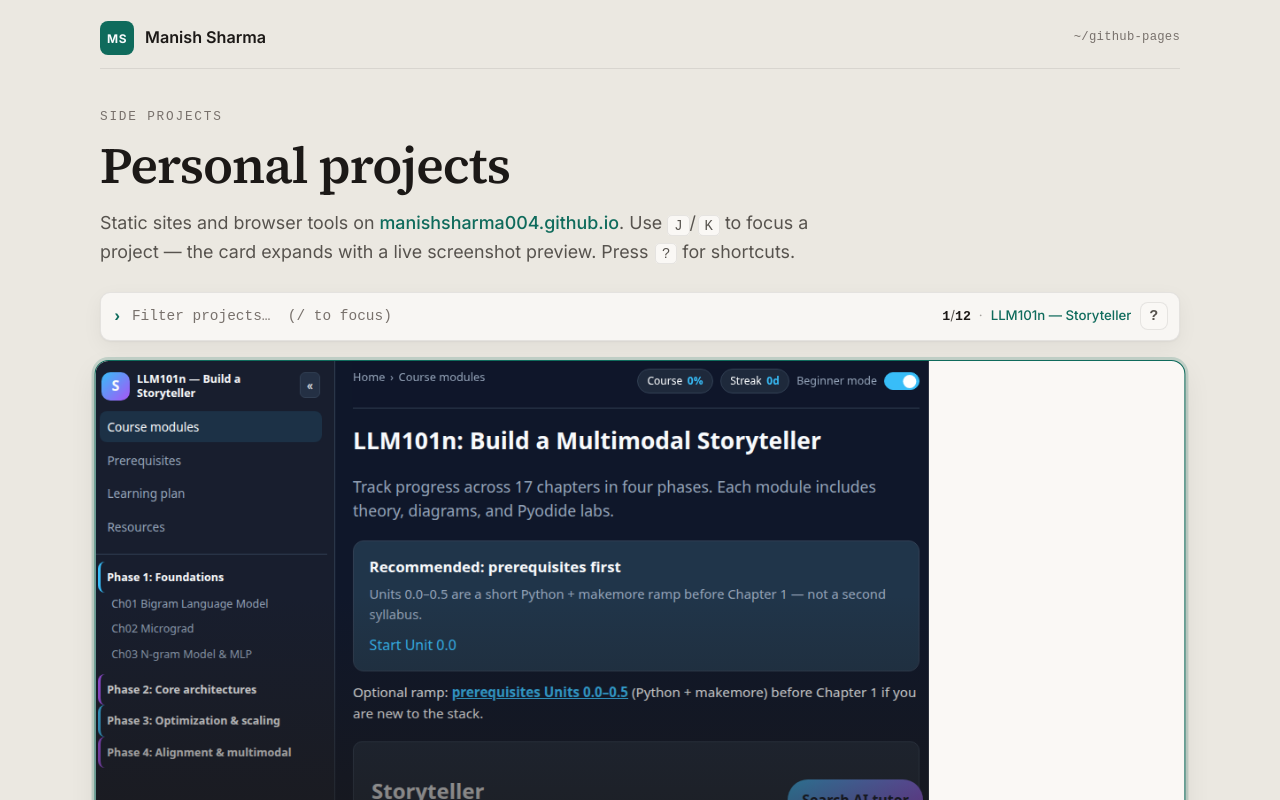
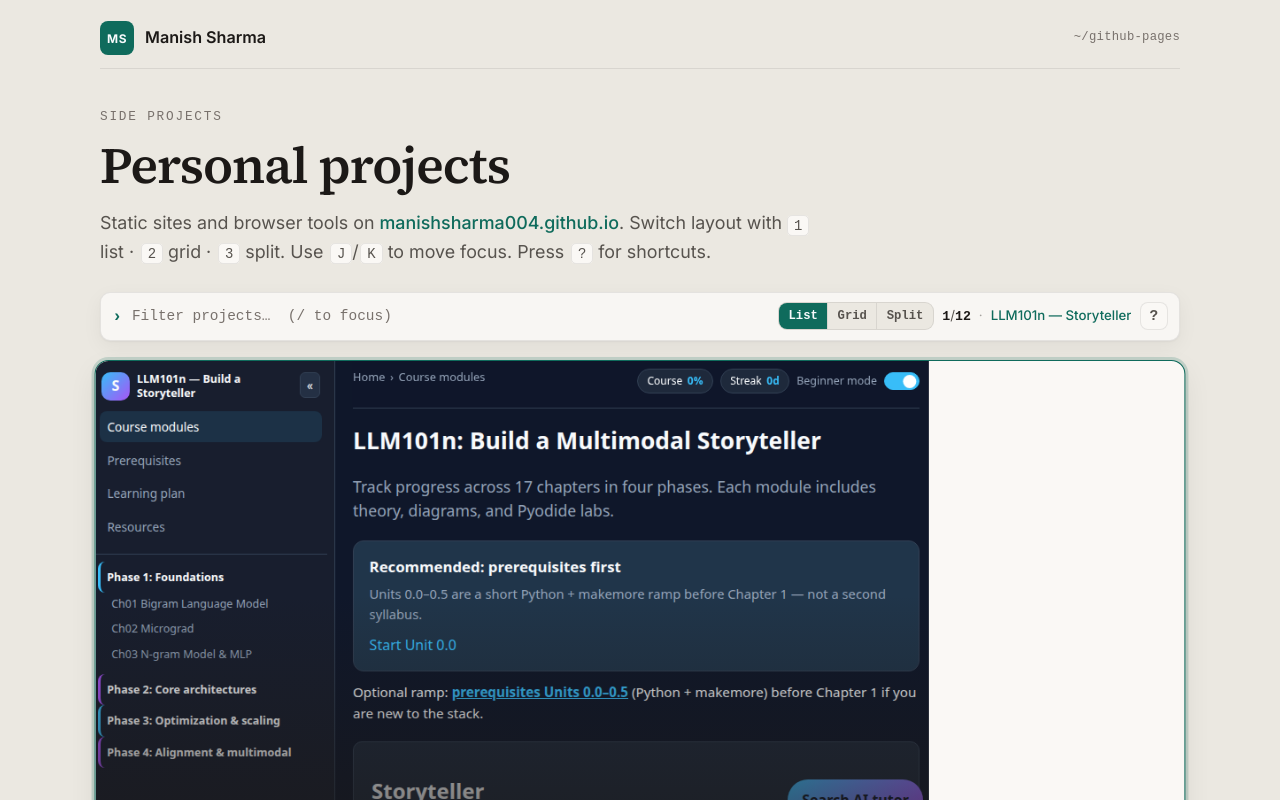
Before and after one commit to manishsharma004/personal-projects, a SvelteKit app: page / in a window 1280 px wide. Shown: the top 800 px of the page. Built offline with nearby package versions, Linux system fonts and the light colour scheme.

Commit message:
Add list, grid, and split layout views for projects
Persist view mode in localStorage with keyboard shortcuts 1/2/3 and [/]; split view uses a sidebar plus preview stage.

```diff
--- a/src/lib/components/ProjectCard.svelte
+++ b/src/lib/components/ProjectCard.svelte
@@ -5,15 +5,18 @@
 	let {
 		project,
 		focused = false,
-		expanded = false
+		expanded = false,
+		variant = 'list'
 	}: {
 		project: PersonalProject;
 		focused?: boolean;
 		expanded?: boolean;
+		variant?: 'list' | 'grid' | 'compact';
 	} = $props();
 
 	const previewSrc = $derived(`${base}/previews/${project.id}.png`);
-	const showPreview = $derived(expanded || focused);
+	const showPreview = $derived(variant === 'grid' || (variant === 'list' && expanded));
+	const showFullBody = $derived(variant === 'grid' || expanded);
 </script>
 
 <!-- svelte-ignore a11y_no_noninteractive_tabindex -->
@@ -21,6 +24,8 @@
 	class="card"
 	class:focused
 	class:expanded
+	class:variant-grid={variant === 'grid'}
+	class:variant-compact={variant === 'compact'}
 	tabindex={focused ? 0 : -1}
 	data-project-id={project.id}
 	aria-label={project.title}
@@ -54,7 +59,7 @@
 			</ul>
 		</header>
 
-		{#if expanded}
+		{#if showFullBody}
 			<p class="desc">{project.description}</p>
 			<div class="actions">
 				<a class="btn primary" href={project.liveUrl} target="_blank" rel="noopener noreferrer">
@@ -74,7 +79,7 @@
 					Source
 				</a>
 			</div>
-		{:else}
+		{:else if variant !== 'compact'}
 			<p class="desc compact">{project.description}</p>
 		{/if}
 	</div>
@@ -104,10 +109,26 @@
 			var(--shadow-card-hover);
 	}
 
-	.card.expanded {
+	.card.expanded:not(.variant-grid) {
 		border-color: var(--accent);
 		transform: scale(1.01);
 		z-index: 1;
+	}
+
+	.card.variant-grid .preview {
+		max-height: 200px;
+	}
+
+	.card.variant-compact .body {
+		padding: 0.55rem 0.75rem;
+	}
+
+	.card.variant-compact h2 {
+		font-size: 0.95rem;
+	}
+
+	.card.variant-compact .tags li {
+		font-size: 0.58rem;
 	}
 
 	.preview-reveal {
--- /dev/null
+++ b/src/lib/components/ProjectStage.svelte
@@ -0,0 +1,177 @@
+<script lang="ts">
+	import type { PersonalProject } from '$lib/data/projects';
+	import { base } from '$app/paths';
+
+	let { project }: { project: PersonalProject | undefined } = $props();
+
+	const previewSrc = $derived(project ? `${base}/previews/${project.id}.png` : '');
+</script>
+
+<section class="stage" aria-label="Project preview">
+	{#if project}
+		<a class="preview" href={project.liveUrl} target="_blank" rel="noopener noreferrer">
+			<img src={previewSrc} alt="" width="960" height="540" loading="eager" decoding="async" />
+			<span class="overlay">Open live site →</span>
+		</a>
+		<div class="meta">
+			<h2>{project.title}</h2>
+			<p class="desc">{project.description}</p>
+			<ul class="tags" aria-label="Technologies">
+				{#each project.tags as tag}
+					<li>{tag}</li>
+				{/each}
+			</ul>
+			<div class="actions">
+				<a class="btn primary" href={project.liveUrl} target="_blank" rel="noopener noreferrer">
+					Open site
+				</a>
+				{#if project.architectureUrl}
+					<a
+						class="btn ghost"
+						href={project.architectureUrl}
+						target="_blank"
+						rel="noopener noreferrer"
+					>
+						Architecture
+					</a>
+				{/if}
+				<a class="btn ghost" href={project.repoUrl} target="_blank" rel="noopener noreferrer">
+					Source
+				</a>
+			</div>
+		</div>
+	{:else}
+		<p class="empty">No project selected.</p>
+	{/if}
+</section>
+
+<style>
+	.stage {
+		display: flex;
+		flex-direction: column;
+		gap: 0.85rem;
+		min-width: 0;
+		padding: 0.85rem;
+		border: 1px solid var(--border);
+		border-radius: var(--radius);
+		background: var(--surface);
+		box-shadow: var(--shadow-card);
+		position: sticky;
+		top: 1rem;
+	}
+
+	.preview {
+		position: relative;
+		display: block;
+		border-radius: calc(var(--radius) - 4px);
+		overflow: hidden;
+		border: 1px solid var(--border);
+		aspect-ratio: 16 / 9;
+		max-height: min(52vh, 520px);
+		background: var(--bg);
+	}
+
+	.preview img {
+		width: 100%;
+		height: 100%;
+		object-fit: cover;
+		object-position: top center;
+	}
+
+	.overlay {
+		position: absolute;
+		inset: 0;
+		display: flex;
+		align-items: flex-end;
+		justify-content: flex-end;
+		padding: 0.75rem;
+		font-family: var(--font-mono);
+		font-size: 0.75rem;
+		font-weight: 600;
+		color: #f8fafc;
+		background: linear-gradient(to top, rgba(28, 25, 23, 0.55), transparent 50%);
+		opacity: 0;
+		transition: opacity 0.2s ease;
+	}
+
+	.preview:hover .overlay {
+		opacity: 1;
+	}
+
+	.meta h2 {
+		margin: 0 0 0.45rem;
+		font-family: var(--font-serif);
+		font-size: 1.35rem;
+		color: var(--ink);
+	}
+
+	.desc {
+		margin: 0 0 0.65rem;
+		color: var(--muted);
+		line-height: 1.55;
+		font-size: 0.95rem;
+	}
+
+	.tags {
+		display: flex;
+		flex-wrap: wrap;
+		gap: 0.35rem;
+		margin: 0 0 0.75rem;
+		padding: 0;
+		list-style: none;
+	}
+
+	.tags li {
+		font-size: 0.65rem;
+		font-weight: 600;
+		text-transform: uppercase;
+		letter-spacing: 0.03em;
+		padding: 0.12rem 0.4rem;
+		border-radius: 6px;
+		color: var(--accent);
+		background: var(--accent-soft);
+	}
+
+	.actions {
+		display: flex;
+		flex-wrap: wrap;
+		gap: 0.4rem;
+	}
+
+	.btn {
+		display: inline-flex;
+		padding: 0.45rem 0.8rem;
+		border-radius: 8px;
+		font-size: 0.8125rem;
+		font-weight: 600;
+		text-decoration: none;
+		border: 1px solid transparent;
+	}
+
+	.primary {
+		background: var(--accent);
+		color: #f8fafc;
+	}
+
+	.primary:hover {
+		background: var(--accent-hover);
+		color: #f8fafc;
+	}
+
+	.ghost {
+		border-color: var(--border);
+		color: var(--text);
+	}
+
+	.ghost:hover {
+		color: var(--accent);
+		border-color: var(--border-hover);
+	}
+
+	.empty {
+		margin: 0;
+		font-family: var(--font-mono);
+		color: var(--faint);
+		font-size: 0.85rem;
+	}
+</style>
--- a/src/lib/components/ShortcutHelp.svelte
+++ b/src/lib/components/ShortcutHelp.svelte
@@ -2,6 +2,8 @@
 	let { open = false, onClose }: { open?: boolean; onClose: () => void } = $props();
 
 	const shortcuts = [
+		{ keys: '1 / 2 / 3', desc: 'List, grid, or split view' },
+		{ keys: '[ / ]', desc: 'Cycle layout view' },
 		{ keys: '/', desc: 'Focus search' },
 		{ keys: 'Esc', desc: 'Clear search / close help' },
 		{ keys: 'J / ↓', desc: 'Next project (expands preview)' },
--- /dev/null
+++ b/src/lib/components/ViewModeSwitch.svelte
@@ -0,0 +1,69 @@
+<script lang="ts">
+	import { VIEW_MODES, type ViewMode } from '$lib/viewMode';
+
+	let {
+		value,
+		onchange
+	}: {
+		value: ViewMode;
+		onchange: (mode: ViewMode) => void;
+	} = $props();
+</script>
+
+<div class="switcher" role="radiogroup" aria-label="Layout view">
+	{#each VIEW_MODES as mode}
+		<button
+			type="button"
+			class:active={value === mode.id}
+			role="radio"
+			aria-checked={value === mode.id}
+			title="{mode.label} — {mode.hint}"
+			onclick={() => onchange(mode.id)}
+		>
+			{mode.label}
+		</button>
+	{/each}
+</div>
+
+<style>
+	.switcher {
+		display: inline-flex;
+		border: 1px solid var(--border);
+		border-radius: 9px;
+		overflow: hidden;
+		background: var(--bg);
+	}
+
+	button {
+		border: none;
+		background: transparent;
+		font-family: var(--font-mono);
+		font-size: 0.72rem;
+		font-weight: 600;
+		padding: 0.35rem 0.55rem;
+		cursor: pointer;
+		color: var(--muted);
+		transition:
+			background 0.12s ease,
+			color 0.12s ease;
+	}
+
+	button + button {
+		border-left: 1px solid var(--border);
+	}
+
+	button:hover {
+		color: var(--ink);
+		background: color-mix(in srgb, var(--accent-soft) 50%, transparent);
+	}
+
+	button.active {
+		background: var(--accent);
+		color: #f8fafc;
+	}
+
+	button.active:hover {
+		background: var(--accent-hover);
+		color: #f8fafc;
+	}
+</style>
--- /dev/null
+++ b/src/lib/viewMode.ts
@@ -0,0 +1,21 @@
+export type ViewMode = 'list' | 'grid' | 'split';
+
+export const VIEW_MODES: { id: ViewMode; label: string; hint: string }[] = [
+	{ id: 'list', label: 'List', hint: 'Expand on focus' },
+	{ id: 'grid', label: 'Grid', hint: 'All previews' },
+	{ id: 'split', label: 'Split', hint: 'Sidebar + stage' }
+];
+
+const STORAGE_KEY = 'personal-projects-view';
+
+export function loadViewMode(): ViewMode {
+	if (typeof localStorage === 'undefined') return 'list';
+	const stored = localStorage.getItem(STORAGE_KEY);
+	if (stored === 'list' || stored === 'grid' || stored === 'split') return stored;
+	return 'list';
+}
+
+export function saveViewMode(mode: ViewMode) {
+	if (typeof localStorage === 'undefined') return;
+	localStorage.setItem(STORAGE_KEY, mode);
+}
--- a/src/routes/+page.svelte
+++ b/src/routes/+page.svelte
@@ -1,8 +1,11 @@
 <script lang="ts">
 	import { onMount } from 'svelte';
 	import ProjectCard from '$lib/components/ProjectCard.svelte';
+	import ProjectStage from '$lib/components/ProjectStage.svelte';
 	import ShortcutHelp from '$lib/components/ShortcutHelp.svelte';
+	import ViewModeSwitch from '$lib/components/ViewModeSwitch.svelte';
 	import { personalProjects, type PersonalProject } from '$lib/data/projects';
+	import { loadViewMode, saveViewMode, type ViewMode } from '$lib/viewMode';
 
 	const githubProfile = 'https://github.com/manishsharma004';
 
@@ -10,6 +13,19 @@
 	let focusIndex = $state(0);
 	let helpOpen = $state(false);
 	let searchInput = $state<HTMLInputElement | null>(null);
+	let viewMode = $state<ViewMode>('list');
+
+	function setViewMode(mode: ViewMode) {
+		viewMode = mode;
+		saveViewMode(mode);
+	}
+
+	function cycleViewMode(delta: number) {
+		const modes: ViewMode[] = ['list', 'grid', 'split'];
+		const i = modes.indexOf(viewMode);
+		const next = modes[(i + delta + modes.length) % modes.length];
+		setViewMode(next);
+	}
 
 	const filtered = $derived(
 		personalProjects.filter((p) => {
@@ -63,6 +79,8 @@
 	}
 
 	onMount(() => {
+		viewMode = loadViewMode();
+
 		const onKeyDown = (e: KeyboardEvent) => {
 			if (e.key === 'Escape') {
 				if (helpOpen) {
@@ -90,6 +108,34 @@
 				e.preventDefault();
 				searchInput?.focus();
 				return;
+			}
+
+			if (!isTypingTarget(e.target) && !e.metaKey && !e.ctrlKey) {
+				if (e.key === '1') {
+					setViewMode('list');
+					e.preventDefault();
+					return;
+				}
+				if (e.key === '2') {
+					setViewMode('grid');
+					e.preventDefault();
+					return;
+				}
+				if (e.key === '3') {
+					setViewMode('split');
+					e.preventDefault();
+					return;
+				}
+				if (e.key === ']') {
+					cycleViewMode(1);
+					e.preventDefault();
+					return;
+				}
+				if (e.key === '[') {
+					cycleViewMode(-1);
+					e.preventDefault();
+					return;
+				}
 			}
 
 			if (isTypingTarget(e.target) && e.key !== 'ArrowDown' && e.key !== 'ArrowUp') {
@@ -167,7 +213,7 @@
 			Static sites and browser tools on
 			<a href="https://manishsharma004.github.io/" target="_blank" rel="noopener noreferrer"
 				>manishsharma004.github.io</a
-			>. Use <kbd>J</kbd>/<kbd>K</kbd> to focus a project — the card expands with a live screenshot preview. Press <kbd>?</kbd> for shortcuts.
+			>. Switch layout with <kbd>1</kbd> list · <kbd>2</kbd> grid · <kbd>3</kbd> split. Use <kbd>J</kbd>/<kbd>K</kbd> to move focus. Press <kbd>?</kbd> for shortcuts.
 		</p>
 	</section>
 
@@ -190,6 +236,7 @@
 				/>
 			</label>
 			<div class="command-meta">
+				<ViewModeSwitch value={viewMode} onchange={setViewMode} />
 				<span class="focus-readout" aria-live="polite">
 					{#if filtered.length > 0}
 						<span class="mono">{focusIndex + 1}</span>/<span class="mono">{filtered.length}</span>
@@ -209,6 +256,42 @@
 
 		{#if filtered.length === 0}
 			<p class="empty">No projects match <code>{search}</code>. <button type="button" onclick={() => (search = '')}>Clear</button></p>
+		{:else if viewMode === 'split'}
+			<div class="split-layout">
+				<ul class="split-nav" aria-label="Projects">
+					{#each filtered as project, i (project.id)}
+						<li
+							class:selected={i === focusIndex}
+							onmouseenter={() => (focusIndex = i)}
+							onfocusin={() => (focusIndex = i)}
+						>
+							<ProjectCard
+								{project}
+								variant="compact"
+								focused={i === focusIndex}
+								expanded={false}
+							/>
+						</li>
+					{/each}
+				</ul>
+				<ProjectStage project={focusedProject()} />
+			</div>
+		{:else if viewMode === 'grid'}
+			<ul class="project-grid">
+				{#each filtered as project, i (project.id)}
+					<li
+						onmouseenter={() => (focusIndex = i)}
+						onfocusin={() => (focusIndex = i)}
+					>
+						<ProjectCard
+							{project}
+							variant="grid"
+							focused={i === focusIndex}
+							expanded={true}
+						/>
+					</li>
+				{/each}
+			</ul>
 		{:else}
 			<ul class="project-list">
 				{#each filtered as project, i (project.id)}
@@ -219,6 +302,7 @@
 					>
 						<ProjectCard
 							{project}
+							variant="list"
 							focused={i === focusIndex}
 							expanded={i === focusIndex}
 						/>
@@ -392,7 +476,9 @@
 
 	.command-meta {
 		display: flex;
+		flex-wrap: wrap;
 		align-items: center;
+		justify-content: flex-end;
 		gap: 0.5rem;
 	}
 
@@ -478,6 +564,63 @@
 		margin-block: 0.35rem;
 	}
 
+	.project-grid {
+		display: grid;
+		grid-template-columns: repeat(auto-fill, minmax(min(100%, 280px), 1fr));
+		gap: 0.75rem;
+		margin: 0;
+		padding: 0;
+		list-style: none;
+	}
+
+	.project-grid > li {
+		display: flex;
+		min-width: 0;
+	}
+
+	.split-layout {
+		display: grid;
+		grid-template-columns: minmax(200px, 260px) minmax(0, 1fr);
+		gap: 0.75rem;
+		align-items: start;
+	}
+
+	.split-nav {
+		display: flex;
+		flex-direction: column;
+		gap: 0.35rem;
+		margin: 0;
+		padding: 0;
+		list-style: none;
+		max-height: min(72vh, 720px);
+		overflow: auto;
+	}
+
+	.split-nav > li {
+		display: flex;
+		min-width: 0;
+	}
+
+	.split-nav > li.selected :global(.card) {
+		border-color: var(--accent);
+	}
+
+	@media (max-width: 860px) {
+		.split-layout {
+			grid-template-columns: 1fr;
+		}
+
+		.split-nav {
+			max-height: none;
+			order: 2;
+		}
+
+		.split-layout :global(.stage) {
+			position: static;
+			order: 1;
+		}
+	}
+
 	.foot {
 		margin-top: 3rem;
 		padding-top: 1.25rem;
```
